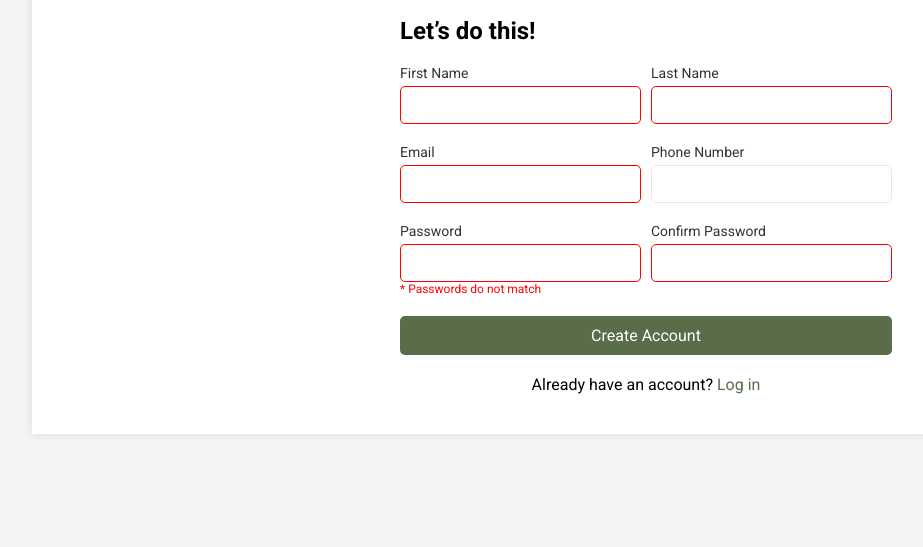
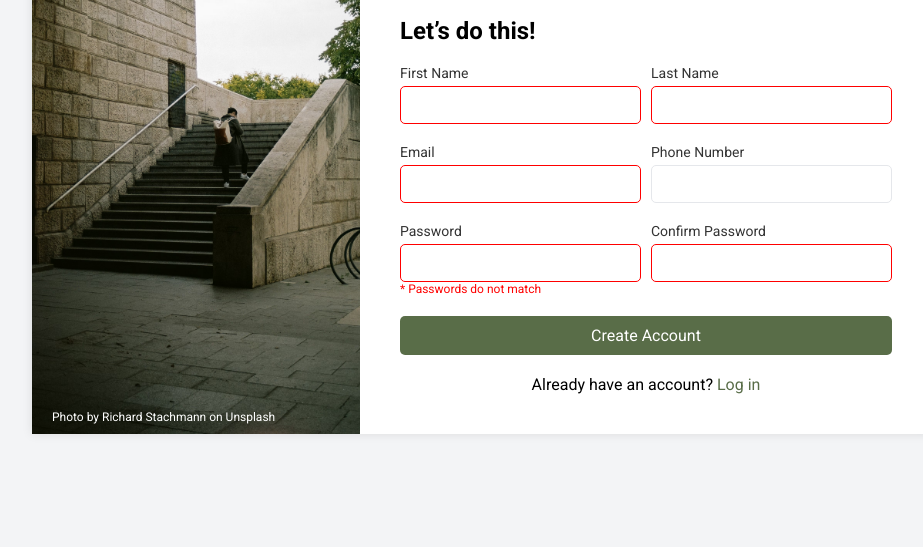
Before and after one commit to burningbeattle/Odin-Projects-Sign-up-Form, a plain HTML site: page index.html in a window 1280 px wide. Shown: the part 253-800 px from the top of the page, without its empty margins (158-1081 px from the left). Drawn offline with Linux system fonts and the light colour scheme; files whose address does not match are found by name.

Commit message:
Update style.css

```diff
--- a/style.css
+++ b/style.css
@@ -23,7 +23,7 @@ body {
 
 .left {
     flex: 1;
-    background: url('./sign up Form/assets/photo-1722262179250-93e46b15f50f.png') no-repeat center center/cover;
+    background: url('./assets/photo-1722262179250-93e46b15f50f.png') no-repeat center center/cover;
     position: relative;
 }
 
```
